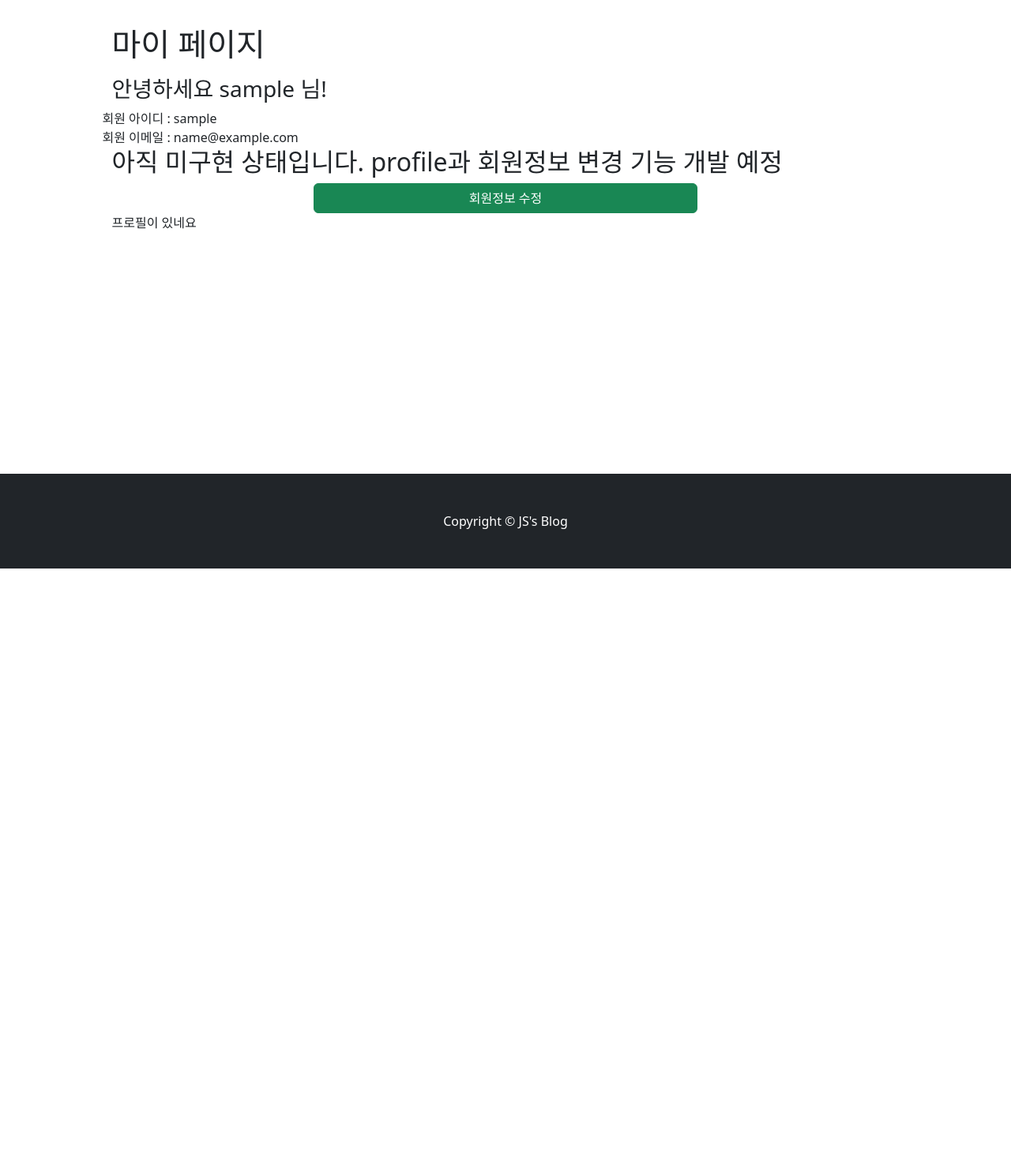
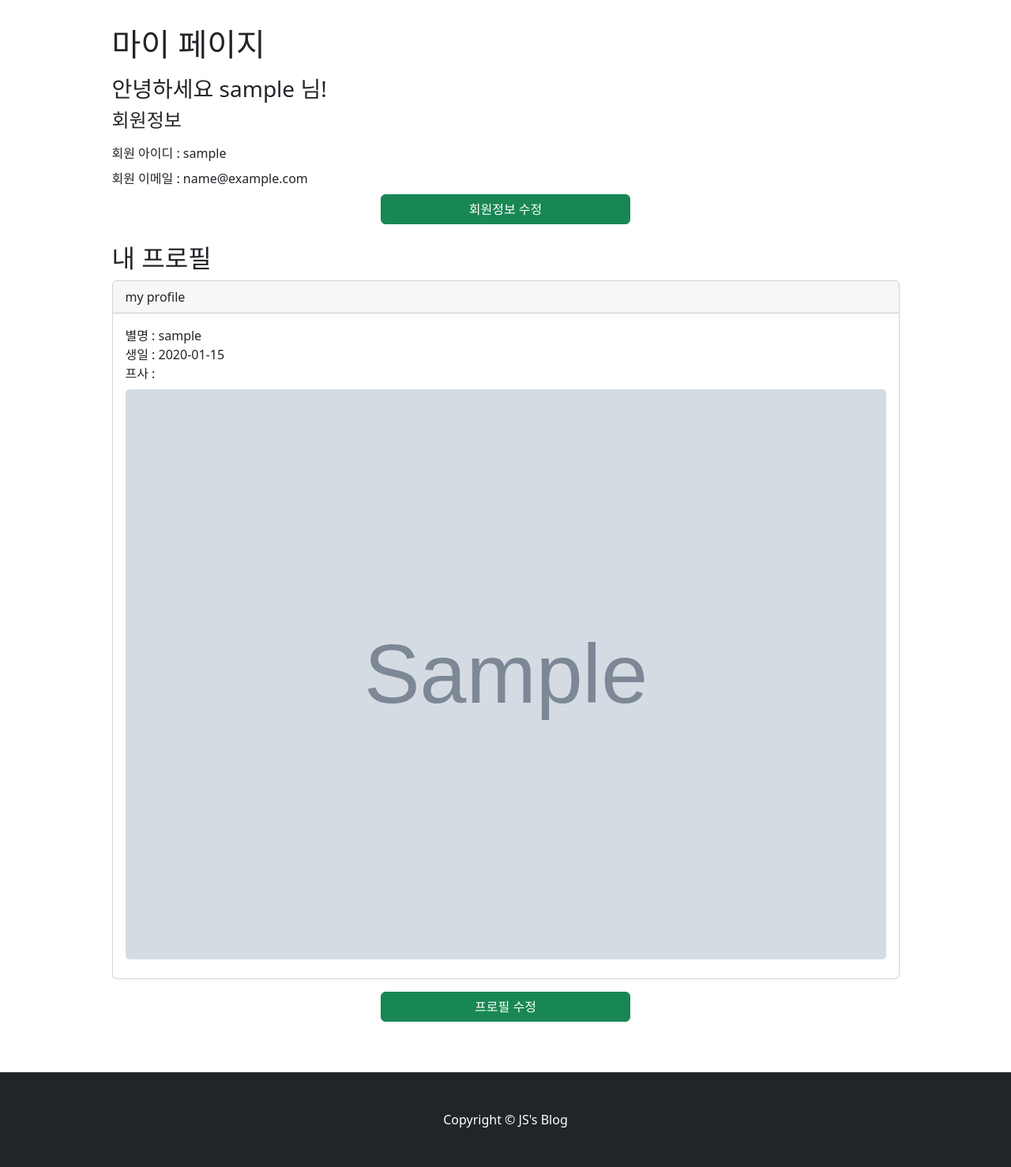
Before and after one commit to YuJinsoo/myBlog, a Django app: page /user/mypage/ in a window 1280 px wide. Shown: the part 56-1534 px from the top of the page at 79% size. Before the commit the page ends 776 px from the top, so only its background shows below. Run offline with Django 4.2, Linux system fonts and the light colour scheme; a user stored in the database is signed in; tables that the repository leaves empty hold one stand-in row (values such as "Sample post"); grey boxes marked "Sample" are stand-in pictures.

Commit message:
프로필 수정/생성 기능 개발 완료

```diff
--- a/blog/views.py
+++ b/blog/views.py
@@ -104,7 +104,7 @@ class PostEdit(LoginRequiredMixin, View):
                 post.title = form.cleaned_data["title"]
                 post.content = form.cleaned_data["content"]
                 post.category = form.cleaned_data["category"]
-                post.image = request.POST['originimage'] # form의 input들의 name이 key로, value는 value로 들어감.
+                post.image = request.POST['originimage'] # form안 input들의 name이 key로, value는 value로 들어감.
 
                 if request.FILES :
                     post.image = request.FILES['image']
--- /dev/null
+++ b/static/css/profilestyle.css
@@ -0,0 +1,3 @@
+.hide {
+    display: none;
+}
--- a/templates/base.html
+++ b/templates/base.html
@@ -6,6 +6,7 @@
     <meta http-equiv="X-UA-Compatible" content="IE=edge">
     <meta name="viewport" content="width=device-width, initial-scale=1.0">
     <link href="https://cdn.jsdelivr.net/npm/bootstrap@5.2.3/dist/css/bootstrap.min.css" rel="stylesheet" integrity="sha384-rbsA2VBKQhggwzxH7pPCaAqO46MgnOM80zW1RWuH61DGLwZJEdK2Kadq2F9CUG65" crossorigin="anonymous">
+    <link rel="stylesheet" href="..\..\static\css\profilestyle.css">
     <!-- <link rel="stylesheet" href="..\..\static\css\common.css">
     <link rel="stylesheet" href="..\..\static\css\login-join.css"> -->
     <title></title>
--- a/user/forms.py
+++ b/user/forms.py
@@ -57,7 +57,6 @@ class LoginForm(AuthenticationForm):
 class DateInput(forms.DateInput):
     input_type='date'
 
-
 class ProfileForm(forms.ModelForm):
     class Meta():
         model = Profile
@@ -66,7 +65,7 @@ class ProfileForm(forms.ModelForm):
             'nickname': forms.TextInput(
                 attrs={
                     "class": "form-control",
-                    'placeholder': '별명 50자'
+                    # 'placeholder': '별명 50자'
                 }
             ),
             'birthday': DateInput(
--- a/user/templates/user/user_mypage.html
+++ b/user/templates/user/user_mypage.html
@@ -2,34 +2,54 @@
 
 {% block content %}
 
-<main class="container" style="height:65vh;">
+<main class="container">
     <h1 class="my-3">마이 페이지</h1>
     <h3 class="my-2">안녕하세요 {{user.username}} 님!</h3>
 
-    <div class="row">
-        회원 아이디 : {{user.username}}
-    </div>
-    <div class="row">
-        회원 이메일 : {{user.email}}
+    <div class="d-grid gap-2 mx-auto">
+        <div class="row"><h4>회원정보</h4></div>
+        <div class="row">
+            <div>회원 아이디 : {{user.username}}</div>
+        </div>
+        <div class="row">
+            <div>회원 이메일 : {{user.email}}</div>
+        </div>
+        <div class="row justify-content-center ">
+            <div class="col-4 d-grid"><a href="" class="btn btn-success">회원정보 수정</a></div c>
+        </div>
     </div>
 
-    <h2>아직 미구현 상태입니다. profile과 회원정보 변경 기능 개발 예정</h2>
+    <h2 class="mt-4">내 프로필</h2>
 
 
-    <div class="row justify-content-center">
-        <div class="d-grid gap-2 col-6 mx-auto">
-            <a href="" class="btn btn-success">회원정보 수정</a>
+    <section class="card">
+        <div class="card-header">my profile</div>
+        {% if user.profile %}
+        <div class="card-body">
+            <div>별명 : {{profile.nickname}}</div>
+            <div>생일 : {{profile.birthday|date:'Y-m-d'}}</div>
+            <div>프사 : <img src="{{user.profile.profile_image.url}}" class="card-img my-2"></div>
+        </div>
+        {% else %}
+        <div class="row justify-content-center">프로필이 없습니다.</div>
+        {% endif %}
+        <div class="row justify-content-center">
+            <div class="d-grid gap-2 col-6 mx-auto"></div>
+        </div>
+    </section c>
+
+
+    <div class="row justify-content-center my-3">
+        <div class="d-grid col-4">
             {% if not user.profile %}
-            <button class="btn btn-success" id="profilebtn" data-bs-toggle="modal" data-bs-target="#profileModal">프로필 생성 및 수정</button>
+            <button class="btn btn-success" id="profilebtn" data-bs-toggle="modal" data-bs-target="#profileModal">프로필 생성</button>
+            {% else %}
+            <button class="btn btn-success" id="profilebtn" data-bs-toggle="modal" data-bs-target="#profileModal">프로필 수정</button>
             {% endif %}
         </div>
     </div>
 
-    {% if user.profile %}
-    <div>프로필이 있네요</div>
-    {% else %}
-    <div>프로필이 없습니다.</div>
-    {% endif %}
+
 
 </main>
 
@@ -41,13 +61,23 @@
                 <h5 class="modal-title" id="profileModalTitle">프로필 작성</h5>
                 <button type="button" class="btn-close" data-bs-dismiss="modal" aria-label="Close"></button>
             </div>
-        <form action="{% url 'user:profile' %}" method="post">
-        {% csrf_token %}
+        <form action="{% url 'user:pf-edit' %}" method="post" enctype="multipart/form-data">
+        {% if user.profile %}
+            <input type="hidden" name="type" value="edit">
+        {% else %}
+            <input type="hidden" name="type" value="create">
+        {% endif %}
+            {% csrf_token %}
             <div class="modal-body">
                 <p>프로필 정보를 입력해주세요</p>
                 <p>계정 : {{ user.username }}</p>
+                <p>{{profile.birthday|date:'Y-m-d'}}</p>
+                <input type="text" id="nickdummy" value="{{profile.nickname}}" class="form-control">
+                {{profile_form.birthday}}
+
+                <p>기존 이미지 :{{profile.profile_image}}</p>
+                <img src="{{ profile.profile_image.url }}" alt="">
                 {{profile_form.nickname}}
-                {{profile_form.birthday}}
                 {{profile_form.profile_image}}
             </div>
                 <div class="modal-footer">
@@ -60,11 +90,24 @@
 </div>
 
 <script>
-    let profModal = document.querySelector('#profileModal')
-    let profbtn = document.querySelector('#profilebtn')
+    let profModal = document.querySelector('#profileModal');
+    let profbtn = document.querySelector('#profilebtn');
 
     profModal.addEventListener("shown.bs.modal", function (e) {
         e.preventDefault();
         });
+
+    let nicknamehidden = document.querySelector('#id_nickname')
+    nicknamehidden.classList.add('hide')
+
+    let nicknamedummy = document.querySelector('#nickdummy')
+    let birthdummy = document.querySelector('#birthdummy')
+    let imagedummy = document.querySelector('#imagedummy')
+
+    nicknamedummy.addEventListener('input', (e)=>{
+        e.preventDefault();
+        nicknamehidden.value = nicknamedummy.value
+    })
+
 </script>
 {% endblock %}
--- a/user/urls.py
+++ b/user/urls.py
@@ -13,6 +13,6 @@ urlpatterns = [
     path("logout/", views.Logout.as_view(), name="logout"),
     # 마이페이지
     path("mypage/", views.MyPage.as_view(), name="mypage"),
-    # 프로필 수정/생성
-    path("profile/", views.EditProfile.as_view(), name='profile')
+    # 프로필 생성, 수정
+    path("profile/create", views.EditProfile.as_view(), name='pf-edit'),
 ]
--- a/user/views.py
+++ b/user/views.py
@@ -84,21 +84,53 @@ class MyPage(LoginRequiredMixin, View):
     def get(self, request):
         user = request.user
         profile_form = ProfileForm()
+        profile = None
+
+        if hasattr(user, "profile"):
+            profile = user.profile
+            profile_form = ProfileForm(initial={
+                'user': profile.user,
+                'nickname': profile.nickname,
+                'birthday': profile.birthday,
+                'profile_image': profile.profile_image
+            })
+
         context = {
             'user': user,
-            'profile_form': profile_form
+            'profile_form': profile_form,
+            'profile': profile
         }
         return render(request, 'user/user_mypage.html', context=context)
 
 
 class EditProfile(LoginRequiredMixin, View):
     def post(self, request):
-        print(request.POST)
         nickname = request.POST['nickname']
         birthday = request.POST['birthday']
-        profile_image = request.POST['profile_image']
-        print(nickname, birthday, profile_image)
+        print(request.POST['birthday'])
 
-        Profile(nickname=nickname, birthday=birthday, profile_image=profile_image).save()
+        if request.POST["type"] == "create":
+            profile_image = None
+            if hasattr(request.FILES, 'profile_image'):
+                profile_image = request.FILES['profile_image']
+            Profile(user=request.user, nickname=nickname, birthday=birthday, profile_image=profile_image).save()
+        else:
+            profile = get_object_or_404(Profile, user=request.user)
+            profile.nickname = request.POST['nickname']
+            profile.birthday = request.POST['birthday']
+            if hasattr(request.FILES,'profile_image'):
+                profile.profile_image= request.FILES['profile_image']
+
+            profile.save()
 
         return redirect('user:mypage')
+
+
+# class EditProfile(LoginRequiredMixin, View):
+#     def post(sefl, request):
+#         profile = get_object_or_404(Profile, user=request.user)
+#         profile.nickname = request.POST['nickname']
+#         profile.birthday = request.POST['birthday']
+#         profile.profile_image = request.POST['profile_image']
+
+#         return redirect('uset:mypage')
```
